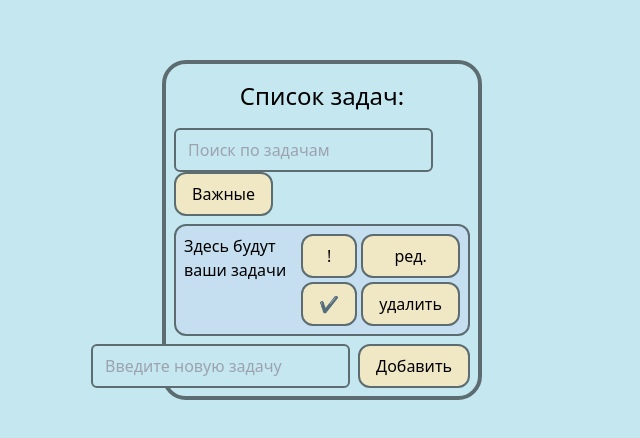
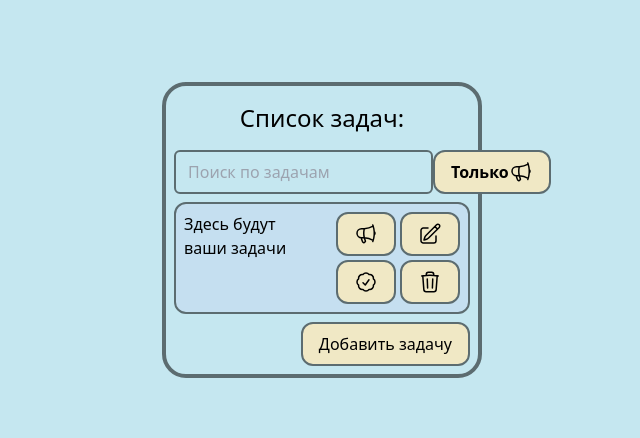
Before and after one commit to Lykoing/StyleGuideToDo, a Vue app: page / in a window 1280 px wide. Shown: the part 170-608 px from the top of the page, without its empty margins (318-958 px from the left). Built offline with nearby package versions, Linux system fonts and the light colour scheme.

Commit message:
Добавил SVGшки + задание с важностью задач

```diff
--- a/src/components/ModTasksItemEdit.vue
+++ b/src/components/ModTasksItem.vue
@@ -5,18 +5,30 @@ import AppInput from './app/AppInput.vue'
 
 const emit = defineEmits(['finishEditing'])
 
+defineProps({
+  isModActive: {
+    type: Boolean,
+    default: false,
+  },
+})
 const inputValue = ref()
+
+let finishEditing = () => {
+  emit('finishEditing', inputValue.value)
+  inputValue.value = ''
+}
 </script>
 
 <template>
-  <div class="editWindow__bg">
+  <div v-if="isModActive" class="editWindow__bg">
     <div class="editWindow__content">
       <div><h1>Введите новый текст задачи:</h1></div>
-      <AppInput v-model="inputValue" class="editWindow__content__input" />
-      <AppButton
-        @click="emit('finishEditing', inputValue)"
-        class="editWindow__content__btn"
-      >
+      <AppInput
+        id="modInput"
+        v-model="inputValue"
+        class="editWindow__content__input"
+      />
+      <AppButton @click="finishEditing" class="editWindow__content__btn">
         <p>Готово</p>
       </AppButton>
     </div>
--- a/src/components/TaskSearch.vue
+++ b/src/components/TaskFilter.vue
@@ -2,8 +2,9 @@
 import { ref } from 'vue'
 import AppInput from './app/AppInput.vue'
 import AppButton from './app/AppButton.vue'
+import AppImpSVG from './app/AppImpSVG.vue'
 
-const emit = defineEmits(['find'])
+const emit = defineEmits(['find', 'toggleOnlyImp'])
 
 const inputValue = ref()
 </script>
@@ -15,11 +16,14 @@ const inputValue = ref()
       v-model="inputValue"
       @input="emit('find', inputValue)"
     />
-    <AppButton>Важные</AppButton>
+    <AppButton class="flex flex-row" @click="emit('toggleOnlyImp')">
+      <strong>Только</strong> <AppImpSVG />
+    </AppButton>
   </div>
 </template>
 
 <style scoped>
 .search {
+  @apply flex flex-row justify-between;
 }
 </style>
--- a/src/components/TaskItem.vue
+++ b/src/components/TaskItem.vue
@@ -1,5 +1,10 @@
 <script setup>
 import AppButton from './app/AppButton.vue'
+import AppEditSVG from './app/AppEditSVG.vue'
+import AppImpSVG from './app/AppImpSVG.vue'
+import AppCheckSVG from './app/AppCheckSVG.vue'
+import AppDeleteSVG from './app/AppDeleteSVG.vue'
+
 const emit = defineEmits(['editTask', 'deleteTask', 'checkTask'])
 const props = defineProps({
   task: {
@@ -22,7 +27,7 @@ const props = defineProps({
 </script>
 
 <template>
-  <div :class="{ importance: props.isimportant }" class="tasksItem">
+  <div :class="{ important: props.isimportant }" class="tasksItem">
     <div :class="{ checked: props.ischecked }" class="taskItem__text">
       {{ props.task }}
     </div>
@@ -31,14 +36,14 @@ const props = defineProps({
         <AppButton
           class="taskItem__actions__imp"
           @click="emit('makeTaskImp', ord)"
-          >!</AppButton
-        >
+          ><AppImpSVG
+        /></AppButton>
 
         <AppButton
           class="taskItem__actions__check"
           @click="emit('checkTask', ord)"
         >
-          ✔
+          <AppCheckSVG />
         </AppButton>
       </div>
       <div class="flex flex-col space-y-1">
@@ -46,13 +51,13 @@ const props = defineProps({
           class="taskItem__actions__edit"
           @click="emit('editTask', ord)"
         >
-          ред.
+          <AppEditSVG />
         </AppButton>
         <AppButton
           class="taskItem__actions__delete"
           @click="emit('deleteTask', ord)"
         >
-          удалить
+          <AppDeleteSVG />
         </AppButton>
       </div>
     </div>
@@ -91,7 +96,7 @@ const props = defineProps({
   @apply hidden;
 }
 
-.importance {
+.important {
   @apply bg-tasks-item-bg-imp;
 }
 </style>
--- a/src/components/TasksList.vue
+++ b/src/components/TasksList.vue
@@ -1,13 +1,17 @@
 <script setup>
 import { ref, computed } from 'vue'
 import TaskItem from './TaskItem.vue'
-import ModTasksItemEdit from './ModTasksItemEdit.vue'
+import ModTasksItemEdit from './ModTasksItem.vue'
 import { useTasksStore } from '../stores/tasks.store'
 
 const props = defineProps({
   searchValue: {
     type: String,
     default: '',
+  },
+  toggleOnlyImp: {
+    type: Boolean,
+    default: false,
   },
 })
 
@@ -17,9 +21,15 @@ let isModActive = ref(false)
 let editingOrd = ref(0)
 
 let taskListFiltered = computed(() => {
-  return taskStore.tasksList.filter(function (item) {
-    return item.text.includes(props.searchValue)
-  })
+  if (props.toggleOnlyImp) {
+    return taskStore.tasksList.filter(function (item) {
+      return item.text.includes(props.searchValue) && item.important
+    })
+  } else {
+    return taskStore.tasksList.filter(function (item) {
+      return item.text.includes(props.searchValue)
+    })
+  }
 })
 
 let editTask = (ord) => {
@@ -43,7 +53,7 @@ let finishEditing = (inputValue) => {
       :ischecked="item.checked"
       :ord="item.ord"
       :key="item.ord"
-      :isimportant="item.importance"
+      :isimportant="item.important"
       @editTask="editTask"
       @deleteTask="(ord) => taskStore.deleteTask(ord)"
       @checkTask="(ord) => taskStore.checkTask(ord)"
@@ -51,7 +61,7 @@ let finishEditing = (inputValue) => {
       class="toDoBlock__taskItem"
     />
     <ModTasksItemEdit
-      v-if="isModActive"
+      :isModActive="isModActive"
       @finishEditing="finishEditing"
       class="itemsList__mod"
     />
--- a/src/components/ToDoBlock.vue
+++ b/src/components/ToDoBlock.vue
@@ -2,9 +2,10 @@
 import { ref } from 'vue'
 import TasksList from './TasksList.vue'
 import ToDoBlockActions from './ToDoBlockActions.vue'
-import TaskSearch from './TaskSearch.vue'
+import TaskFilter from './TaskFilter.vue'
 
 let searchValue = ref('')
+let toggleOnlyImp = ref(false)
 
 let updateSearchValue = (value) => {
   searchValue.value = value
@@ -14,8 +15,15 @@ let updateSearchValue = (value) => {
 <template>
   <div class="toDoBlock">
     <div class="toDoBlock__title"><h1>Список задач:</h1></div>
-    <TaskSearch @find="updateSearchValue" />
-    <TasksList :searchValue="searchValue" class="toDoBlock__tasksList" />
+    <TaskFilter
+      @find="updateSearchValue"
+      @toggleOnlyImp="toggleOnlyImp = !toggleOnlyImp"
+    />
+    <TasksList
+      :toggleOnlyImp="toggleOnlyImp"
+      :searchValue="searchValue"
+      class="toDoBlock__tasksList"
+    />
     <ToDoBlockActions class="toDoBlock__actions" />
   </div>
 </template>
--- a/src/components/ToDoBlockActions.vue
+++ b/src/components/ToDoBlockActions.vue
@@ -1,31 +1,25 @@
 <script setup>
 import AppButton from './app/AppButton.vue'
-import AppInput from './app/AppInput.vue'
 import { useTasksStore } from '../stores/tasks.store'
+import ModTasksItem from './ModTasksItem.vue'
 import { ref } from 'vue'
 
 const tasksStore = useTasksStore()
 
-const inputValue = ref()
+const toggleMod = ref(false)
 
-let addTask = () => {
-  if (inputValue.value) {
-    tasksStore.addTask(inputValue.value)
+let addTask = (inputValue) => {
+  if (inputValue) {
+    tasksStore.addTask(inputValue)
   }
-  document.querySelector('#newTask').value = ''
-  inputValue.value = ''
+  toggleMod.value = !toggleMod.value
 }
 </script>
 
 <template>
   <div class="actions">
-    <AppInput
-      id="newTask"
-      v-model="inputValue"
-      placeholder="Введите новую задачу"
-      @keyup.enter="addTask"
-    />
-    <AppButton @click="addTask">Добавить</AppButton>
+    <ModTasksItem :isModActive="toggleMod" @finishEditing="addTask" />
+    <AppButton @click="toggleMod = !toggleMod">Добавить задачу</AppButton>
   </div>
 </template>
 
--- /dev/null
+++ b/src/components/app/AppCheckSVG.vue
@@ -0,0 +1,16 @@
+<template>
+  <svg
+    xmlns="http://www.w3.org/2000/svg"
+    fill="none"
+    viewBox="0 0 24 24"
+    stroke-width="1.5"
+    stroke="currentColor"
+    class="w-6 h-6"
+  >
+    <path
+      stroke-linecap="round"
+      stroke-linejoin="round"
+      d="M9 12.75L11.25 15 15 9.75M21 12c0 1.268-.63 2.39-1.593 3.068a3.745 3.745 0 01-1.043 3.296 3.745 3.745 0 01-3.296 1.043A3.745 3.745 0 0112 21c-1.268 0-2.39-.63-3.068-1.593a3.746 3.746 0 01-3.296-1.043 3.745 3.745 0 01-1.043-3.296A3.745 3.745 0 013 12c0-1.268.63-2.39 1.593-3.068a3.745 3.745 0 011.043-3.296 3.746 3.746 0 013.296-1.043A3.746 3.746 0 0112 3c1.268 0 2.39.63 3.068 1.593a3.746 3.746 0 013.296 1.043 3.746 3.746 0 011.043 3.296A3.745 3.745 0 0121 12z"
+    />
+  </svg>
+</template>
--- /dev/null
+++ b/src/components/app/AppDeleteSVG.vue
@@ -0,0 +1,16 @@
+<template>
+  <svg
+    xmlns="http://www.w3.org/2000/svg"
+    fill="none"
+    viewBox="0 0 24 24"
+    stroke-width="1.5"
+    stroke="currentColor"
+    class="w-6 h-6"
+  >
+    <path
+      stroke-linecap="round"
+      stroke-linejoin="round"
+      d="M14.74 9l-.346 9m-4.788 0L9.26 9m9.968-3.21c.342.052.682.107 1.022.166m-1.022-.165L18.16 19.673a2.25 2.25 0 01-2.244 2.077H8.084a2.25 2.25 0 01-2.244-2.077L4.772 5.79m14.456 0a48.108 48.108 0 00-3.478-.397m-12 .562c.34-.059.68-.114 1.022-.165m0 0a48.11 48.11 0 013.478-.397m7.5 0v-.916c0-1.18-.91-2.164-2.09-2.201a51.964 51.964 0 00-3.32 0c-1.18.037-2.09 1.022-2.09 2.201v.916m7.5 0a48.667 48.667 0 00-7.5 0"
+    />
+  </svg>
+</template>
--- /dev/null
+++ b/src/components/app/AppEditSVG.vue
@@ -0,0 +1,16 @@
+<template>
+  <svg
+    xmlns="http://www.w3.org/2000/svg"
+    fill="none"
+    viewBox="0 0 24 24"
+    stroke-width="1.5"
+    stroke="currentColor"
+    class="w-6 h-6"
+  >
+    <path
+      stroke-linecap="round"
+      stroke-linejoin="round"
+      d="M16.862 4.487l1.687-1.688a1.875 1.875 0 112.652 2.652L10.582 16.07a4.5 4.5 0 01-1.897 1.13L6 18l.8-2.685a4.5 4.5 0 011.13-1.897l8.932-8.931zm0 0L19.5 7.125M18 14v4.75A2.25 2.25 0 0115.75 21H5.25A2.25 2.25 0 013 18.75V8.25A2.25 2.25 0 015.25 6H10"
+    />
+  </svg>
+</template>
--- /dev/null
+++ b/src/components/app/AppImpSVG.vue
@@ -0,0 +1,16 @@
+<template>
+  <svg
+    xmlns="http://www.w3.org/2000/svg"
+    fill="none"
+    viewBox="0 0 24 24"
+    stroke-width="1.5"
+    stroke="currentColor"
+    class="w-6 h-6"
+  >
+    <path
+      stroke-linecap="round"
+      stroke-linejoin="round"
+      d="M10.34 15.84c-.688-.06-1.386-.09-2.09-.09H7.5a4.5 4.5 0 110-9h.75c.704 0 1.402-.03 2.09-.09m0 9.18c.253.962.584 1.892.985 2.783.247.55.06 1.21-.463 1.511l-.657.38c-.551.318-1.26.117-1.527-.461a20.845 20.845 0 01-1.44-4.282m3.102.069a18.03 18.03 0 01-.59-4.59c0-1.586.205-3.124.59-4.59m0 9.18a23.848 23.848 0 018.835 2.535M10.34 6.66a23.847 23.847 0 008.835-2.535m0 0A23.74 23.74 0 0018.795 3m.38 1.125a23.91 23.91 0 011.014 5.395m-1.014 8.855c-.118.38-.245.754-.38 1.125m.38-1.125a23.91 23.91 0 001.014-5.395m0-3.46c.495.413.811 1.035.811 1.73 0 .695-.316 1.317-.811 1.73m0-3.46a24.347 24.347 0 010 3.46"
+    />
+  </svg>
+</template>
--- a/src/main.js
+++ b/src/main.js
@@ -1,10 +1,6 @@
+import './style.css'
 import { createApp } from 'vue'
-import './style.css'
 import App from './App.vue'
 import { createPinia } from 'pinia'
 
-const pinia = createPinia()
-const app = createApp(App)
-
-app.use(pinia)
-createApp(App).mount('#app')
+createApp(App).use(createPinia()).mount('#app')
--- a/src/stores/tasks.store.js
+++ b/src/stores/tasks.store.js
@@ -11,7 +11,7 @@ export const useTasksStore = defineStore('tasks', () => {
       ord: ordNumber.value,
       checked: false,
       visibility: true,
-      importance: false,
+      important: false,
     },
   ])
 
@@ -23,7 +23,7 @@ export const useTasksStore = defineStore('tasks', () => {
       ord: ordNumber.value,
       checked: false,
       visibility: true,
-      importance: false,
+      important: false,
     })
   }
 
@@ -52,7 +52,7 @@ export const useTasksStore = defineStore('tasks', () => {
   function makeTaskImp(ord) {
     tasksList.value.forEach((item) => {
       if (item.ord == ord) {
-        item.importance = !item.importance
+        item.important = !item.important
       }
     })
   }
```
Also changed, not shown: 1 other file (tests, documents, lock files or other folders).
